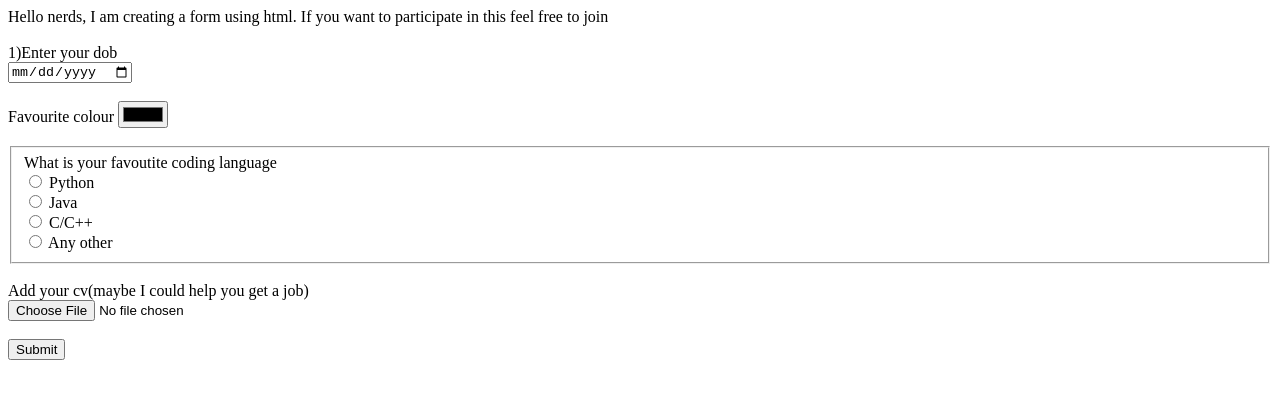
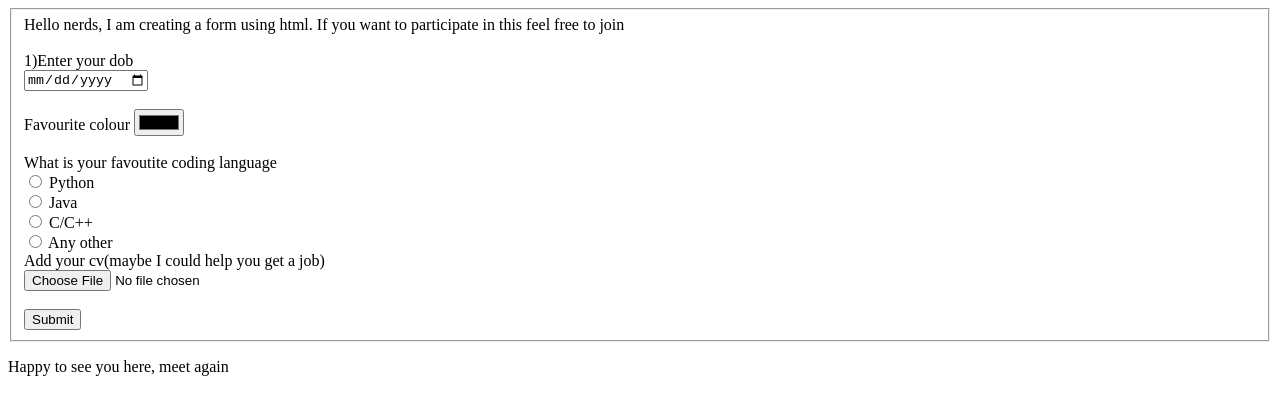
Before and after one commit to ayushpal001/INTRODUCTION-TO-MYSELF, a plain HTML site: page input.html in a window 1280 px wide. Drawn offline with Linux system fonts and the light colour scheme.

Commit message:
Update input.html

```diff
--- a/input.html
+++ b/input.html
@@ -7,21 +7,22 @@
     <title>form</title>
 </head>
 <body>
-    <form action="mailto:ayushdps111@gmail.com" method="post" enctype="text/plain">
+   <form action="mailto:ayushdps111@gmail.com" method="post" enctype="text/plain">
+        <fieldset>
         <label>Hello nerds, I am creating a form using html. If you want to participate in this feel free to join <br><br> 1)Enter your dob</label> <br>
         <input type="date"> <br><br>
         <label>Favourite colour</label>
         <input type="color"> <br><br>
-        <fieldset>
         <label>What is your favoutite coding language <br></label>
         <label><input type="radio"> Python</label><br>
         <label><input type="radio"> Java</label><br>
         <label><input type="radio"> C/C++</label><br>
-        <label><input type="radio"> Any other</label>
-        </fieldset> <br>
+        <label><input type="radio"> Any other</label><br>
         <label>Add your cv(maybe I could help you get a job)</label><br>
         <input type="file"><br><br>
         <input type="submit">
+        </fieldset>
     </form>
+    <p>Happy to see you here, meet again</p>
 </body>
 </html>
```
